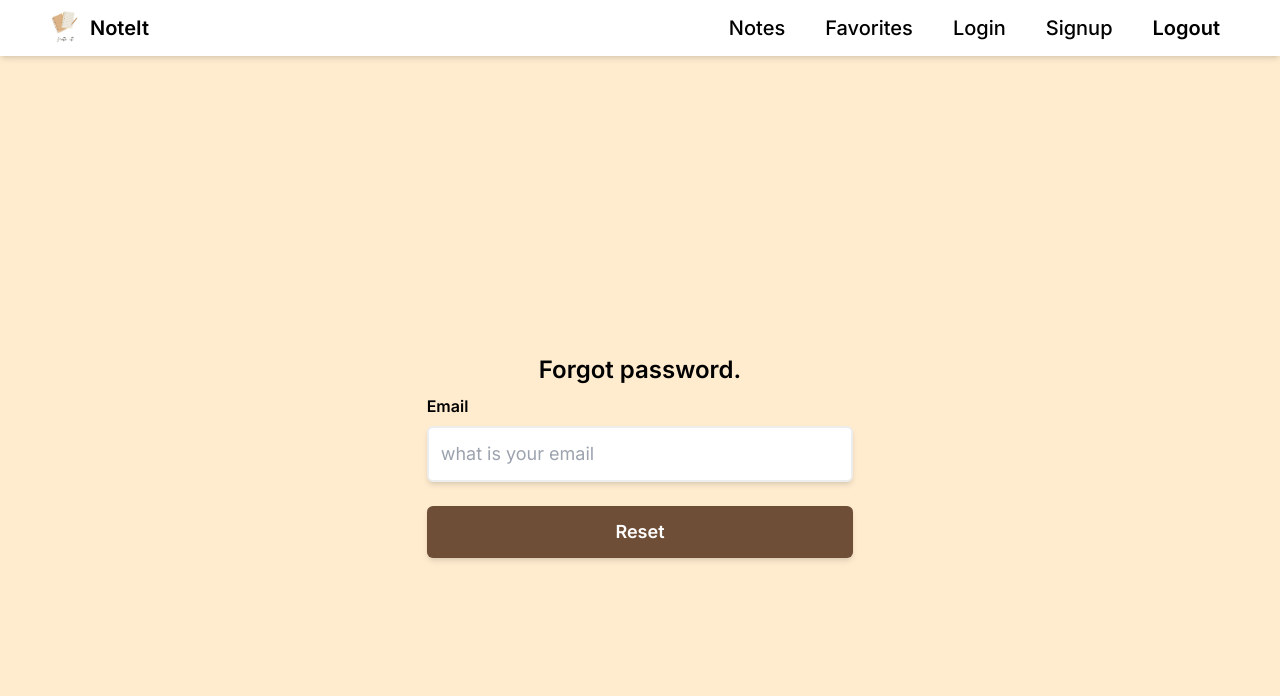
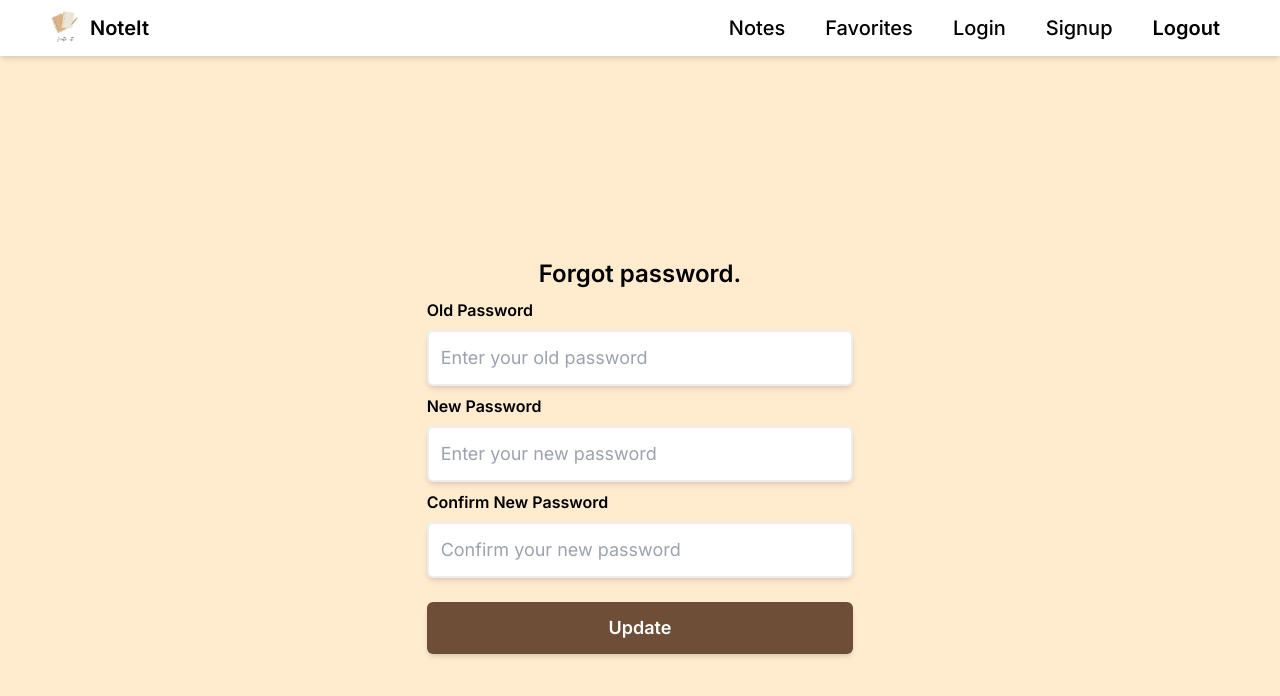
Before and after one commit to rimpleshrestha/noteitwebsite, a React (Vite) app: page /forgot in a window 1280 px wide. Shown: the top 696 px of the page. Built offline with nearby package versions, Linux system fonts and the light colour scheme.

Commit message:
forgot password refactored

```diff
--- a/src/pages/Forgot.jsx
+++ b/src/pages/Forgot.jsx
@@ -4,25 +4,70 @@ import { useForm } from "react-hook-form";
 import Button from "../components/Button";
 
 function Forgot() {
-  const { register, handleSubmit } = useForm();
+  const {
+    register,
+    handleSubmit,
+    watch,
+    formState: { errors },
+  } = useForm();
   const forgotPassword = async (data) => {
-    /* add your own forgotpassword validication */
+    // Add your forgot password validation logic here
+    console.log(data);
   };
+
+  // Watch new password to validate confirm new password
+  const newPassword = watch("newPassword", "");
+
   return (
-    <div className="h-screen w-full flex flex-col justify-center items-center max-sm:px-10 ">
+    <div className="h-screen w-full flex flex-col justify-center items-center max-sm:px-10">
       <h1 className="text-2xl font-semibold font-primary">Forgot password.</h1>
-      <div className="w-1/3 max-xl:w-1/2 max-sm:w-full  ">
+      <div className="w-1/3 max-xl:w-1/2 max-sm:w-full">
         <form onSubmit={handleSubmit(forgotPassword)}>
           <Input
-            label="email"
-            labelStyle=" capitalize font-semibold my-2"
+            label="Old Password"
+            labelStyle="capitalize font-semibold my-2"
             className="rounded-md"
-            placeholder="what is your email"
-            {...register("email", { required: true })}
+            type="password"
+            placeholder="Enter your old password"
+            {...register("oldPassword", { required: true })}
           />
-          <Button className=" text-white bg-primary mt-6 rounded-md">
-            Reset
-          </Button>{" "}
+          {errors.oldPassword && (
+            <span className="text-red-500">Old password is required</span>
+          )}
+
+          <Input
+            label="New Password"
+            labelStyle="capitalize font-semibold my-2"
+            className="rounded-md"
+            type="password"
+            placeholder="Enter your new password"
+            {...register("newPassword", { required: true })}
+          />
+          {errors.newPassword && (
+            <span className="text-red-500">New password is required</span>
+          )}
+
+          <Input
+            label="Confirm New Password"
+            labelStyle="capitalize font-semibold my-2"
+            className="rounded-md"
+            type="password"
+            placeholder="Confirm your new password"
+            {...register("confirmNewPassword", {
+              required: true,
+              validate: (value) =>
+                value === newPassword || "Passwords do not match",
+            })}
+          />
+          {errors.confirmNewPassword && (
+            <span className="text-red-500">
+              {errors.confirmNewPassword.message}
+            </span>
+          )}
+
+          <Button className="text-white bg-primary mt-6 rounded-md">
+            Update
+          </Button>
         </form>
       </div>
     </div>
```
